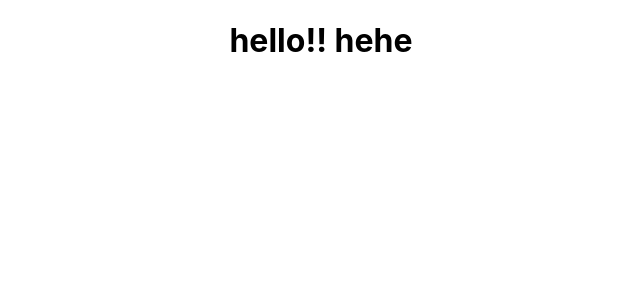
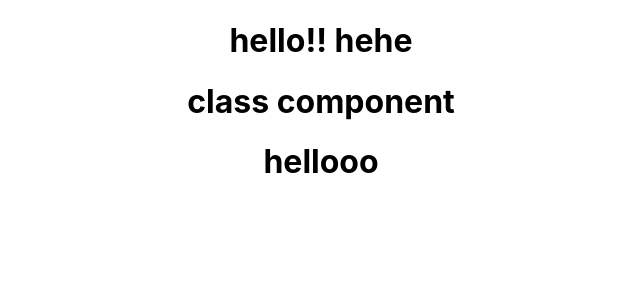
Before and after one commit to eduardoadf21/flask_react_prototype, a React (Create React App) app in the folder front/: page / in a window 1280 px wide. Shown: the top 300 px of the page, without its empty margins (319-959 px from the left). Built offline with nearby package versions, Linux system fonts and the light colour scheme.

Commit message:
jsx,class component, functional component

```diff
--- a/front/src/App.js
+++ b/front/src/App.js
@@ -1,7 +1,8 @@
 import React, { Component } from 'react';
 import './App.css';
-import { Greet } from './components/Greet';
-
+import {Greet} from './components/Greet';
+import Welcome from './components/Welcome';
+import Hello from './components/Hello'
 
 
 class App extends Component {
@@ -9,6 +10,8 @@ class App extends Component {
     return (
       <div className="App">
         <Greet></Greet>
+        <Welcome></Welcome>
+        <Hello> </Hello>
       </div>
     );
   }
--- /dev/null
+++ b/front/src/components/Hello.js
@@ -0,0 +1,11 @@
+import React from 'react'
+
+const hello = () => {
+    return (
+        <div>
+            <h1>hellooo</h1>
+        </div>
+    )
+}
+
+export default hello;
--- a/front/src/components/Welcome.js
+++ b/front/src/components/Welcome.js
@@ -1,5 +1,9 @@
 import React, { Component } from 'react'
 
 class Welcome extends Component{
+   render(){
+        return<h1>class component</h1>
+   }
+}
 
-}
+export default Welcome
```
